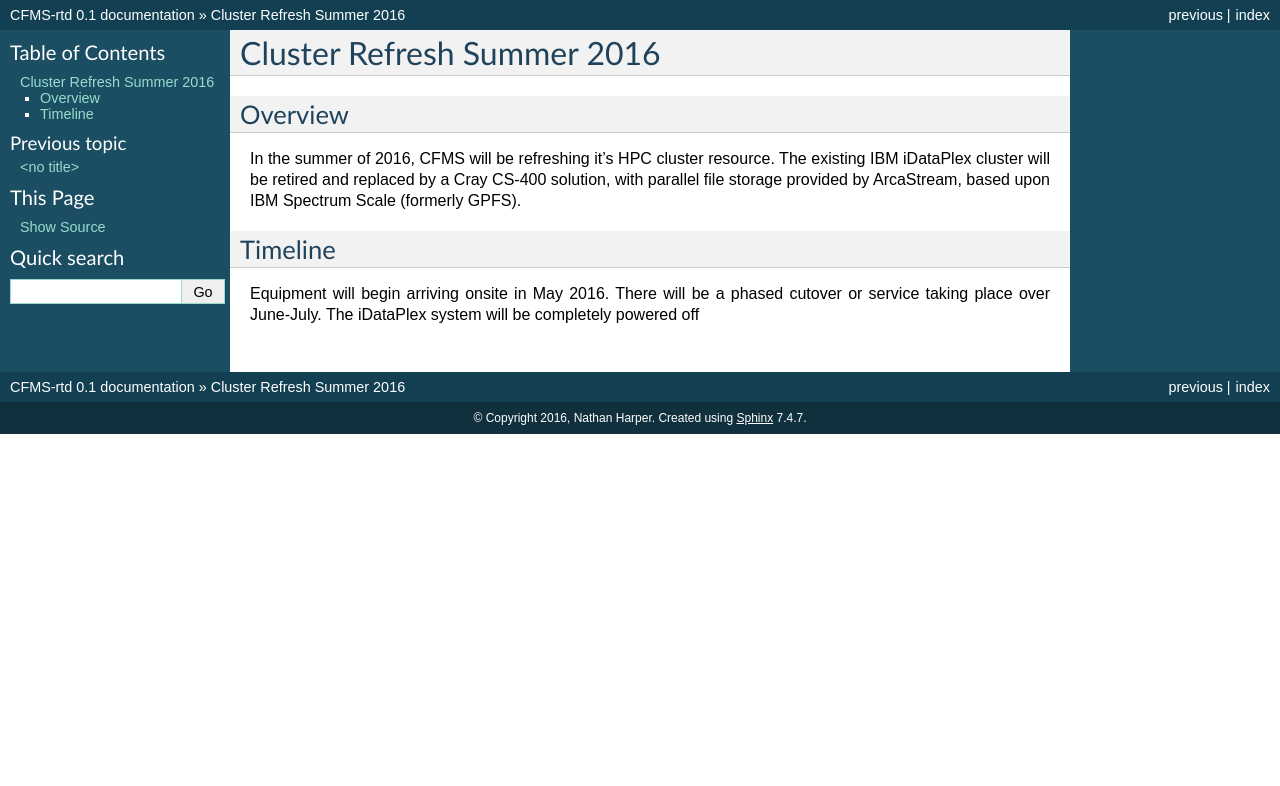
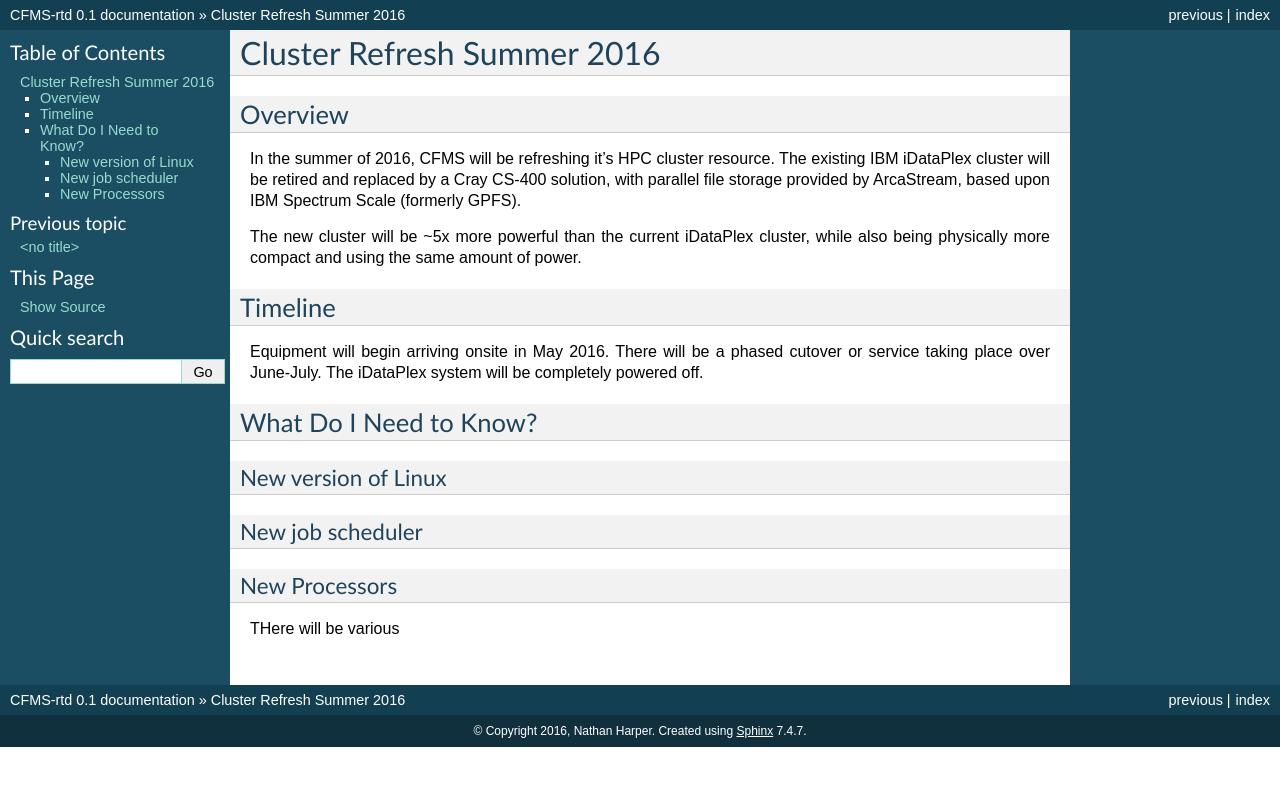
Before and after one commit to CFMS/cfms-rtd, a Sphinx documentation site: the page built from docs/clusterrefresh.rst, in a window 1280 px wide. Shown: the top 786 px of the page. Built offline with Sphinx 7.4.7, drawn with Linux system fonts in a browser that asks for light colours; pages that are not in the unit, such as notebooks, are missing from menus.

Commit message:
adding structure

```diff
--- a/docs/clusterrefresh.rst
+++ b/docs/clusterrefresh.rst
@@ -9,7 +9,27 @@ In the summer of 2016, CFMS will be refreshing it's HPC cluster resource.  The e
 IBM iDataPlex cluster will be retired and replaced by a Cray CS-400 solution, with parallel file storage
 provided by ArcaStream, based upon IBM Spectrum Scale (formerly GPFS).
 
+The new cluster will be ~5x more powerful than the current iDataPlex cluster, while also being physically
+more compact and using the same amount of power.
+
 Timeline
 ========
 Equipment will begin arriving onsite in May 2016.   There will be a phased cutover or service taking place over June-July.
-The iDataPlex system will be completely powered off
+The iDataPlex system will be completely powered off.
+
+What Do I Need to Know?
+=======================
+
+New version of Linux
+--------------------
+
+
+New job scheduler
+-----------------
+
+New Processors
+--------------
+
+
+
+THere will be various
```
